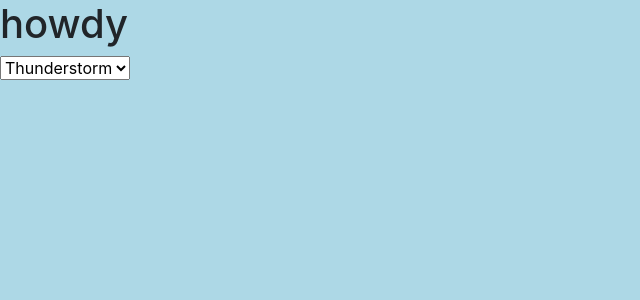
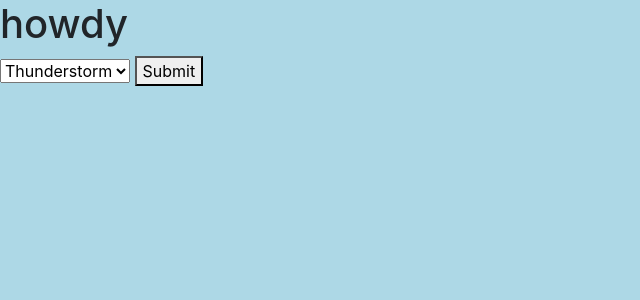
Before and after one commit to mawilliams098/interview_project, a Django app: page / in a window 1280 px wide. Shown: the top 300 px of the page, without its empty margins (0-640 px from the left). Run offline with Django 5.2, Linux system fonts and the light colour scheme; data that the repository does not hold is empty; some libraries are stand-ins or nearby versions.

Commit message:
Add submit button to form

```diff
--- a/weather/templates/weather/index.html
+++ b/weather/templates/weather/index.html
@@ -22,6 +22,7 @@
             <option value="clear">Clear</option>
             <option value="clouds">Clouds</option>
         </select>
+        <button type="submit">Submit</button>
     </form>
 
 
```
